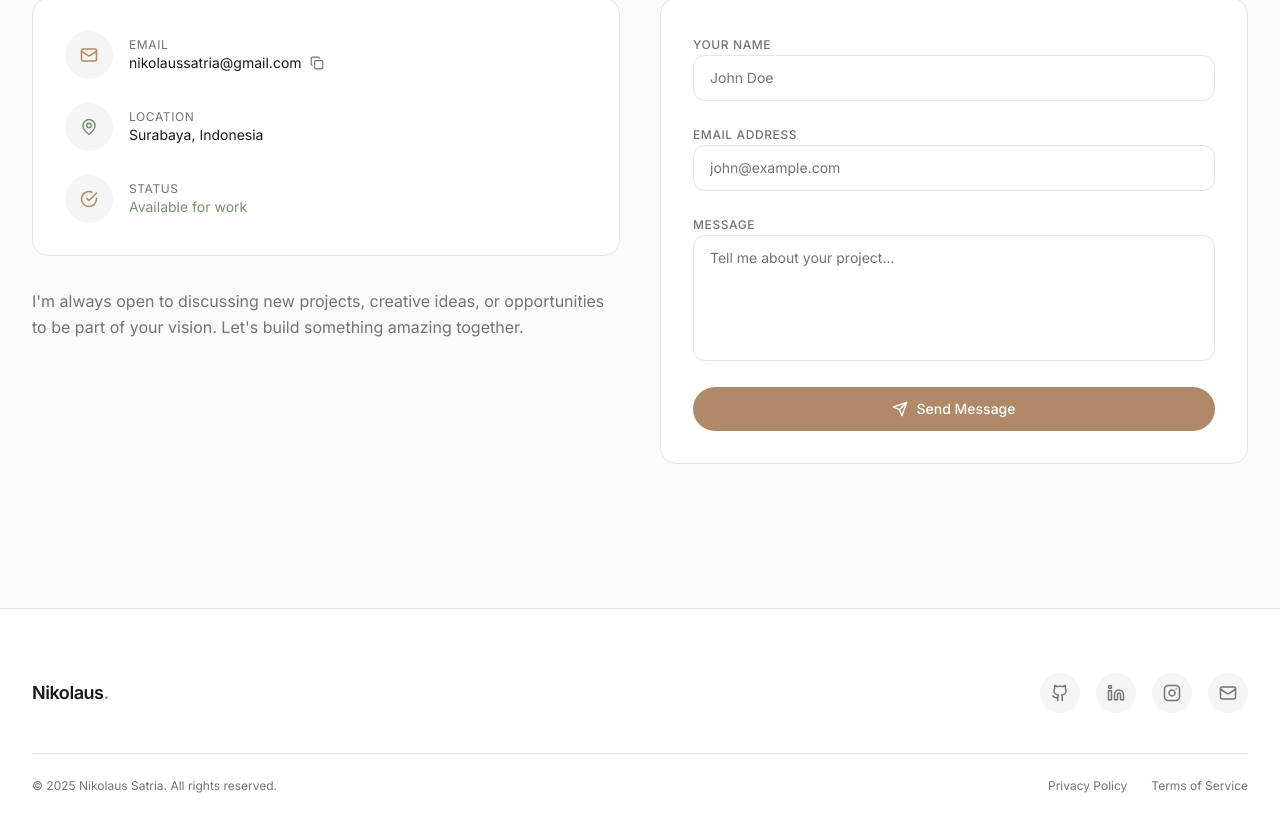
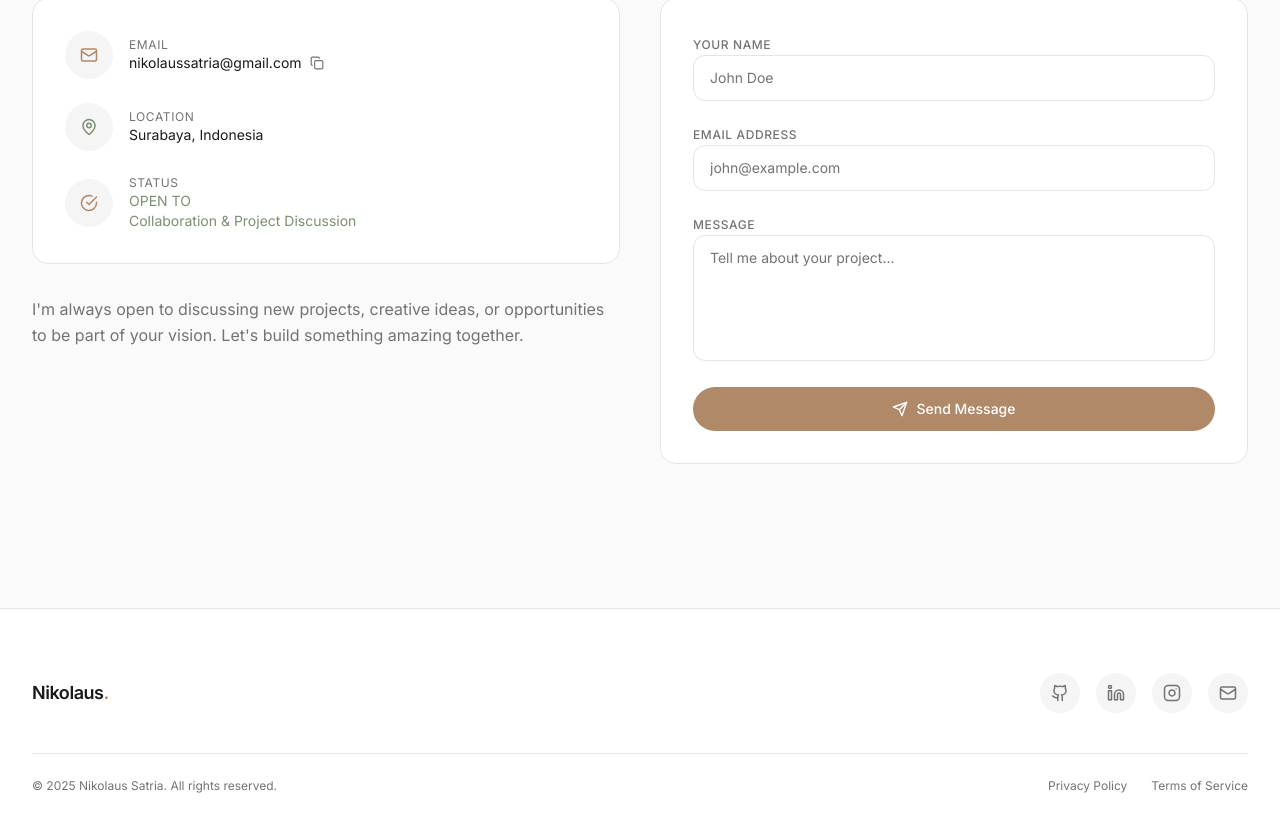
Before and after one commit to lauusz/portfolio, a React (Vite) app: page / in a window 1280 px wide. Shown: the part 6153-6985 px from the top of the page. Built offline with nearby package versions, Linux system fonts and the light colour scheme.

Commit message:
feat: update Contact status to OPEN TO Collaboration & Project Discussion
- Change contactInfo.status from 'Available for work' to two-line text
- Add whitespace-pre-line to render line break properly in Contact.tsx
- Build: 0 errors, 914 KB JS

```diff
--- a/src/components/Contact.tsx
+++ b/src/components/Contact.tsx
@@ -68,7 +68,7 @@ const Contact = () => {
                   </div>
                   <div>
                     <p className="font-sans text-xs text-muted uppercase tracking-wider">Status</p>
-                    <p className="font-sans text-sm text-accent-secondary">{contactInfo.status}</p>
+                    <p className="font-sans text-sm text-accent-secondary whitespace-pre-line">{contactInfo.status}</p>
                   </div>
                 </div>
               </div>
--- a/src/constants/data.ts
+++ b/src/constants/data.ts
@@ -64,7 +64,7 @@ export const socialLinks: SocialLink[] = [
 export const contactInfo = {
   email: 'nikolaussatria@gmail.com',
   location: 'Surabaya, Indonesia',
-  status: 'Available for work',
+  status: 'OPEN TO\nCollaboration & Project Discussion',
 };
 
 export const mailtoLink = 'mailto:nikolaussatria@gmail.com';
```
